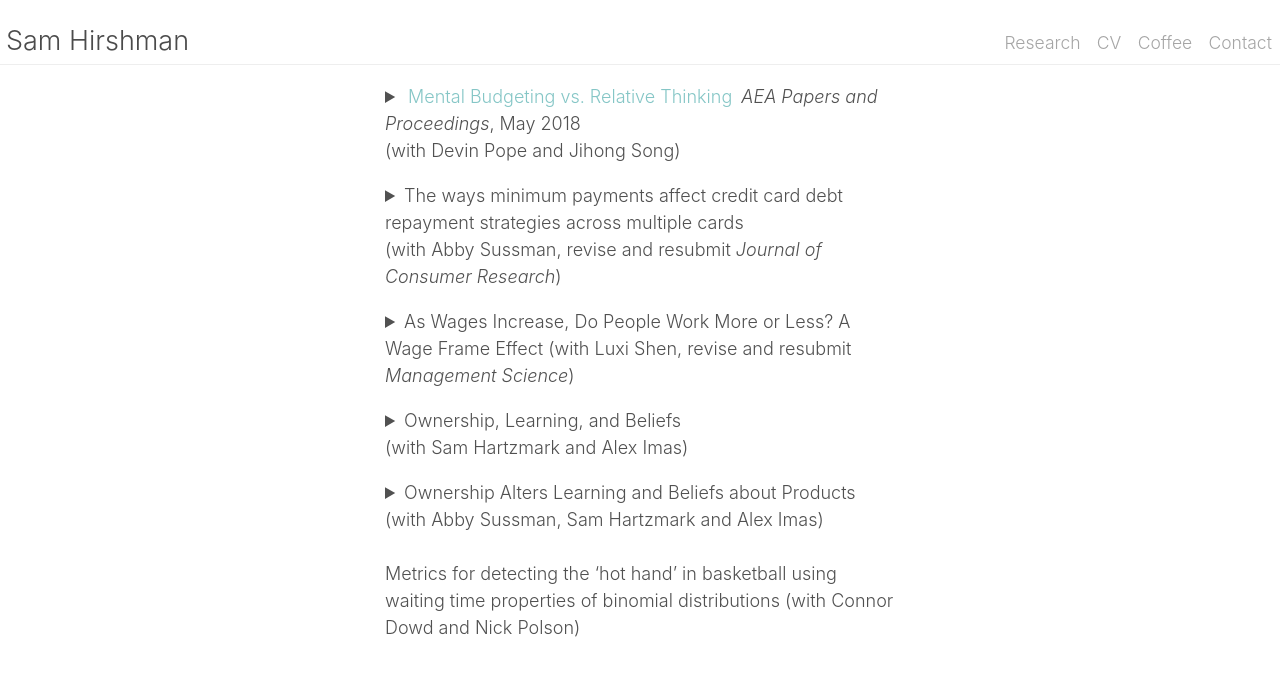
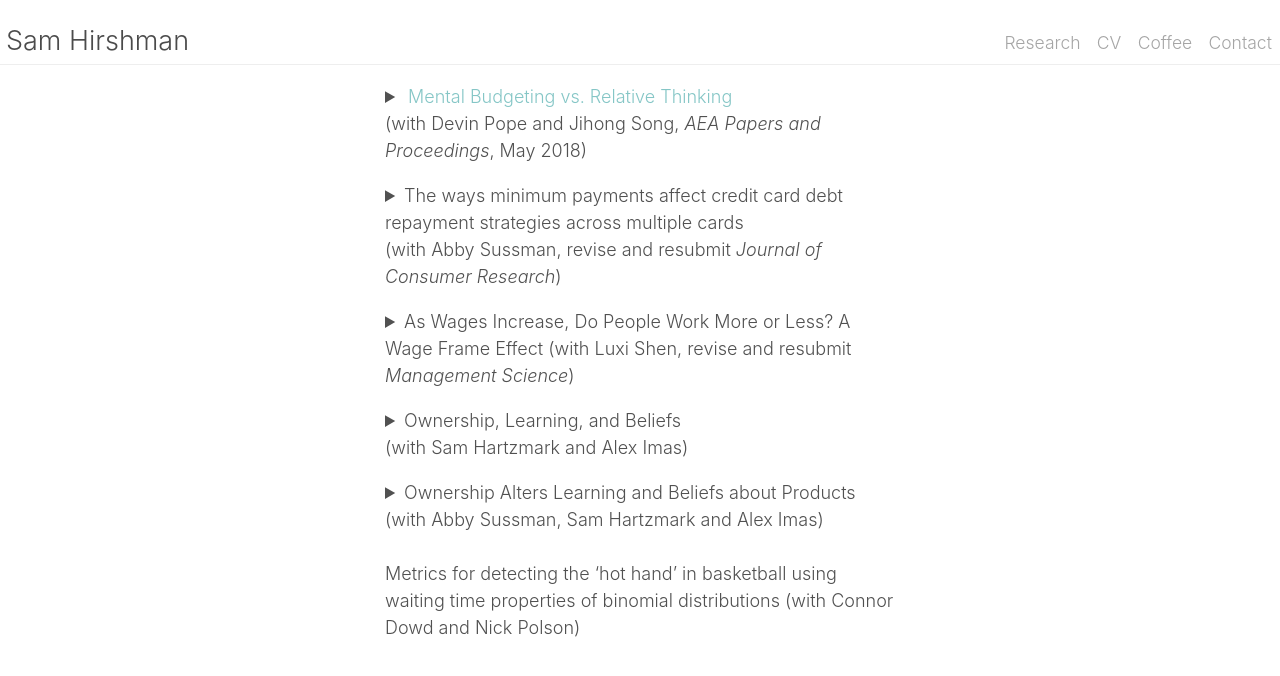
Before and after one commit to shirshma/shirshma.github.io, a Jekyll site: the page built from docs/research.md, in a window 1280 px wide. Shown: the top 676 px of the page. Built offline with Jekyll 4.4.1, drawn with Linux system fonts in a browser that asks for light colours.

```diff
--- a/docs/research.md
+++ b/docs/research.md
@@ -4,7 +4,7 @@ description: Research Papers
 ---
 
  <p> <details><summary><a href='/public/Website_mental_budgeting.pdf'> Mental Budgeting vs. Relative Thinking</a>
-        <i>AEA Papers and Proceedings</i>, May 2018 <br> (with Devin Pope and Jihong Song)</summary>
+       <br> (with Devin Pope and Jihong Song,  <i>AEA Papers and Proceedings</i>, May 2018)</summary>
     <p>
     A growing literature uses economic behaviors in field settings to test predictions generated by various psychological models. In some cases, psychological theories make conflicting predictions for the same consumer context. In this paper, we attempt to reconcile two conflicting predictions about upgrading behavior, one made by category budgeting (e.g.,Heath and Soll, 1996, Thaler, 1985)—which suggests people will upgrade less as prices go up—and one made by relative thinking (e.g., Kahneman and Tversky, 1981)—which suggests people will upgrade more as prices go up.
     </p>
```
